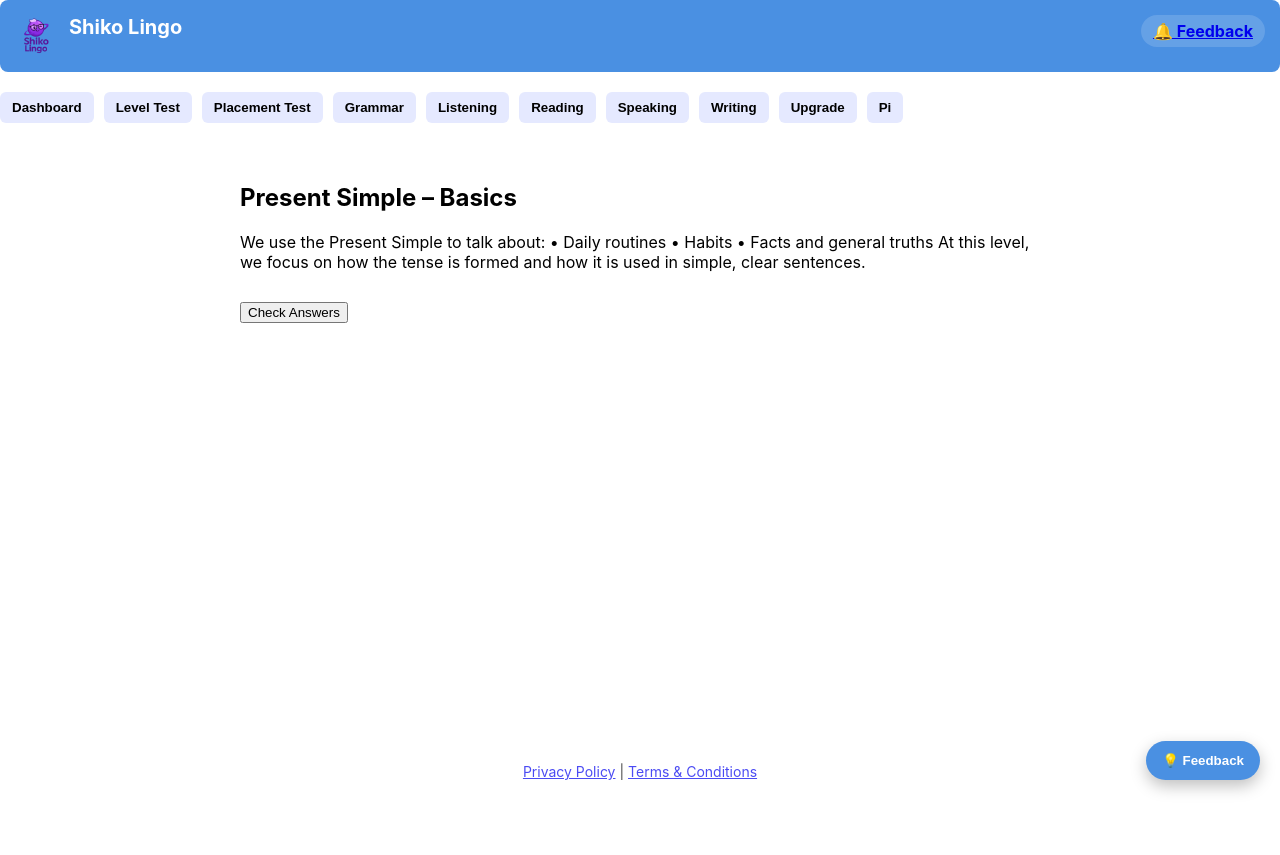
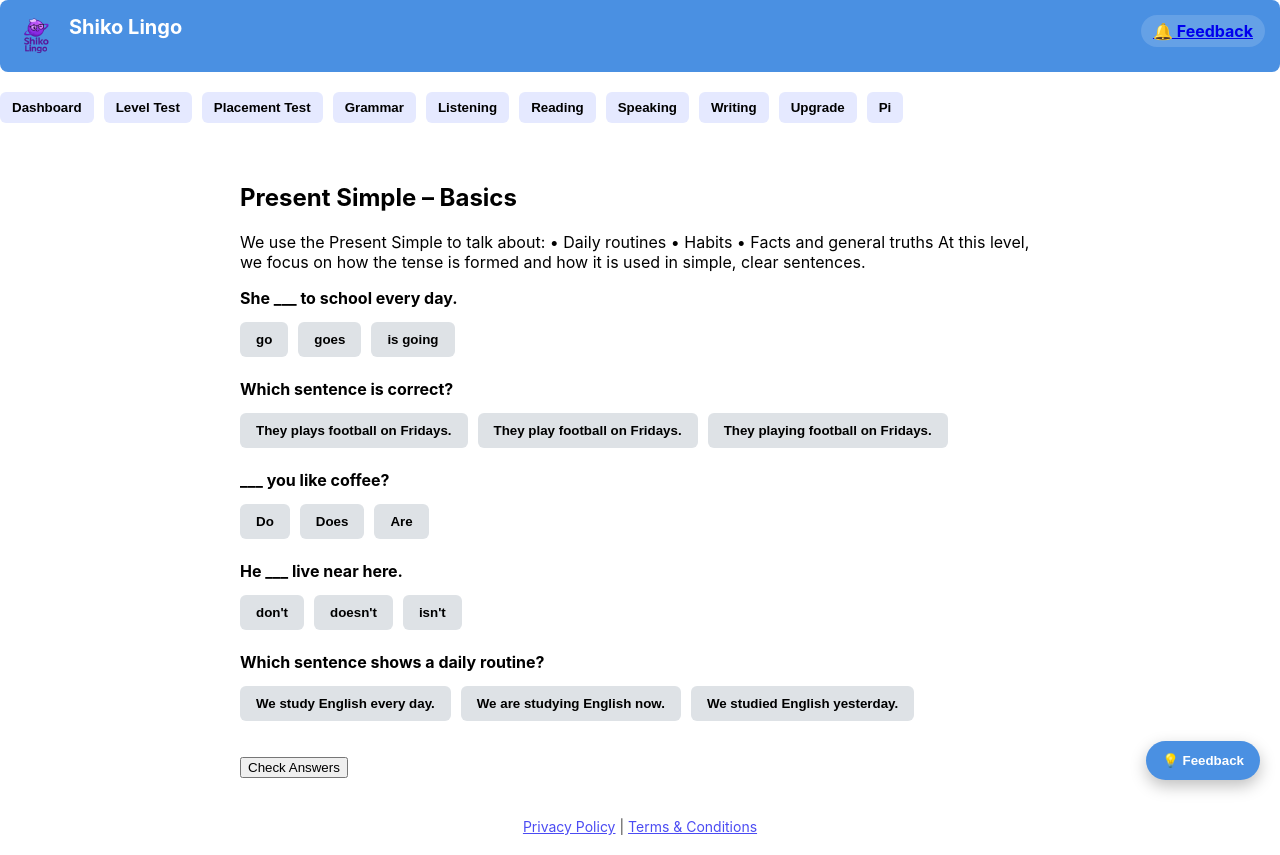
Before and after one commit to egyptianpharoah771-commits/shiko-lingo, a React (Create React App) app: page /grammar/A1/unit1 in a window 1280 px wide. Before the commit the page ends 800 px from the top, so only its background shows below. Built offline with nearby package versions, Linux system fonts and the light colour scheme.

Commit message:
Fix ESLint unused vars and stabilize AI feedback

```diff
--- a/src/grammar/GrammarUnitPage.js
+++ b/src/grammar/GrammarUnitPage.js
@@ -1,4 +1,4 @@
-import { useParams, Link, useNavigate } from "react-router-dom";
+import { useParams, useNavigate } from "react-router-dom";
 import { useEffect, useState } from "react";
 import useSounds from "../hooks/useSounds";
 import AIResponseModal from "../components/AIResponseModal";
@@ -133,39 +133,25 @@ function GrammarUnitPage() {
   };
 
   const handleAIFeedback = async () => {
-    if (aiStatus !== "IDLE") return;
-
     setAiOpen(true);
     setAiStatus("LOADING");
-    setAiMessage("");
 
     try {
       const res = await fetch("/api/ai/tutor", {
         method: "POST",
         headers: { "Content-Type": "application/json" },
         body: JSON.stringify({
-          skill: "Grammar",
+          question: `
+Score: ${score}/${questions.length}
+Lesson: ${content.title}
+${content.explanation}
+          `.trim(),
           level,
-          unit,
-          score,
-          total: questions.length,
-          lessonTitle: content.title,
-          lessonText: content.explanation,
         }),
       });
 
       const data = await res.json();
-
-      setAiMessage(
-        `Grade: ${data.grade}
-
-Feedback:
-${data.feedback}
-
-Recommendation:
-${data.recommendation}`
-      );
-
+      setAiMessage(data.answer || "No feedback available.");
       setAiStatus("SUCCESS");
     } catch {
       setAiStatus("ERROR");
@@ -176,6 +162,46 @@ ${data.recommendation}`
     <div style={{ maxWidth: 800, margin: "0 auto" }}>
       <h2>{content.title}</h2>
       <p>{content.explanation}</p>
+
+      {questions.map((q) => (
+        <div key={q.id} style={{ marginBottom: 22 }}>
+          <strong>{q.question}</strong>
+
+          <div style={{ marginTop: 8 }}>
+            {q.options.map((opt) => {
+              const selected = answers[q.id] === opt;
+              const correct = submitted && opt === q.answer;
+              const wrong = submitted && selected && opt !== q.answer;
+
+              return (
+                <button
+                  key={opt}
+                  onClick={() => handleAnswer(q.id, opt)}
+                  style={{
+                    padding: "10px 16px",
+                    marginRight: 10,
+                    marginTop: 6,
+                    fontWeight: "bold",
+                    backgroundColor: correct
+                      ? "#2f9e44"
+                      : wrong
+                      ? "#c92a2a"
+                      : selected
+                      ? "#364fc7"
+                      : "#dee2e6",
+                    color:
+                      correct || wrong || selected ? "#fff" : "#000",
+                    border: "none",
+                    borderRadius: 6,
+                  }}
+                >
+                  {opt}
+                </button>
+              );
+            })}
+          </div>
+        </div>
+      ))}
 
       {!submitted && (
         <button onClick={handleSubmit} style={{ marginTop: 14 }}>
@@ -188,7 +214,6 @@ ${data.recommendation}`
           <button onClick={handleNextUnit} style={{ marginTop: 20 }}>
             Next Unit →
           </button>
-
           <button onClick={handleAIFeedback} style={{ marginTop: 16 }}>
             🤖 Get AI Feedback
           </button>
```
